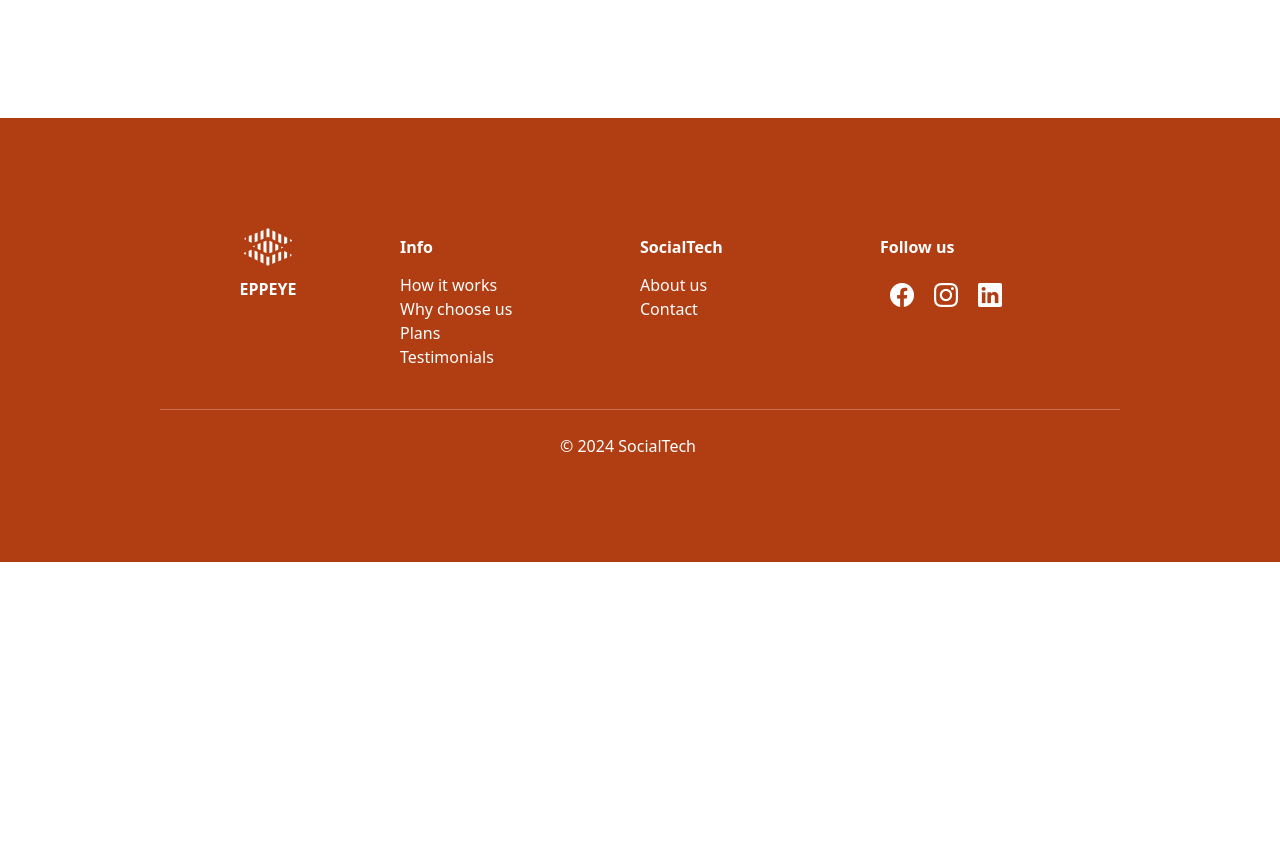
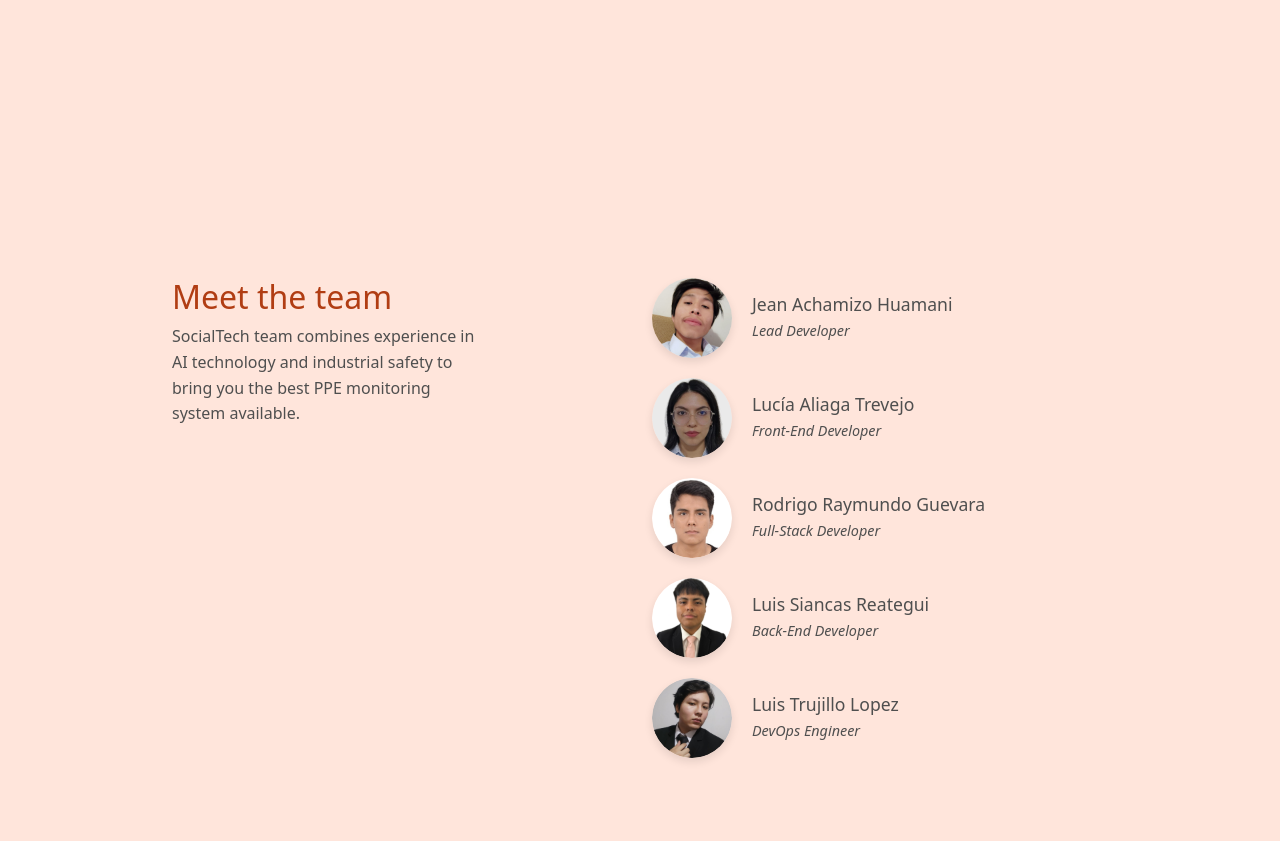
Before and after one commit to ASE-SocialTech/eppeye-landing-page, a website: page index.html in a window 1280 px wide. Shown: the part 3938-4779 px from the top of the page. Before the commit the page ends 4500 px from the top, so only its background shows below. Drawn offline with nearby package versions, Linux system fonts and the light colour scheme.

Commit message:
Add: Team section
Added team section and styles

Co-Authored-By: Jean Carlos Achamizo <traxefeder@gmail.com>
Co-Authored-By: Rodrigo Raymundo  <130820365+RodrigoRG24@users.noreply.github.com>
Co-Authored-By: Luis Alberto Trujillo Lopez <104176051+NotLT42@users.noreply.github.com>
Co-Authored-By: Luis Alberto Siancas Retegui <112042262+DahuX04@users.noreply.github.com>

```diff
--- a/index.html
+++ b/index.html
@@ -233,9 +233,57 @@
             </div>
         </div>
 
-
-
-
+        <div class="team-section panel" id="team" data-color="orange">
+            <div class="team main-container">
+                <div class="row">
+                    <div class="col-lg-6 team-intro">
+                        <div class="team-text">
+                            <h2>Meet the team</h2>
+                        </div>
+                        <p class="description">
+                            SocialTech team combines experience in AI technology and industrial safety to bring you the best PPE monitoring system available.
+                        </p>
+                    </div>
+                    <div class="col-lg-6 team-members">
+                        <div class="team-member">
+                            <img src="assets/jean.png" alt="Jean Achamizo" class="team-photo">
+                            <div class="member-info">
+                                <h4>Jean Achamizo Huamani</h4>
+                                <p>Lead Developer</p>
+                            </div>
+                        </div>
+                        <div class="team-member">
+                            <img src="assets/lucia.png" alt="Lucía Aliaga" class="team-photo">
+                            <div class="member-info">
+                                <h4>Lucía Aliaga Trevejo</h4>
+                                <p>Front-End Developer</p>
+                            </div>
+                        </div>
+                        <div class="team-member">
+                            <img src="assets/rodrigo.png" alt="Rodrigo Raymundo" class="team-photo">
+                            <div class="member-info">
+                                <h4>Rodrigo Raymundo Guevara</h4>
+                                <p>Full-Stack Developer</p>
+                            </div>
+                        </div>
+                        <div class="team-member">
+                            <img src="assets/luisS.png" alt="Luis Siancas" class="team-photo">
+                            <div class="member-info">
+                                <h4>Luis Siancas Reategui</h4>
+                                <p>Back-End Developer</p>
+                            </div>
+                        </div>
+                        <div class="team-member">
+                            <img src="assets/luisT.png" alt="Luis Trujillo" class="team-photo">
+                            <div class="member-info">
+                                <h4>Luis Trujillo Lopez</h4>
+                                <p>DevOps Engineer</p>
+                            </div>
+                        </div>
+                    </div>
+                </div>
+            </div>
+    </div>
 
 
     <script src="https://cdn.jsdelivr.net/npm/bootstrap@5.3.3/dist/js/bootstrap.bundle.min.js" integrity="sha384-YvpcrYf0tY3lHB60NNkmXc5s9fDVZLESaAA55NDzOxhy9GkcIdslK1eN7N6jIeHz" crossorigin="anonymous"></script>
```
